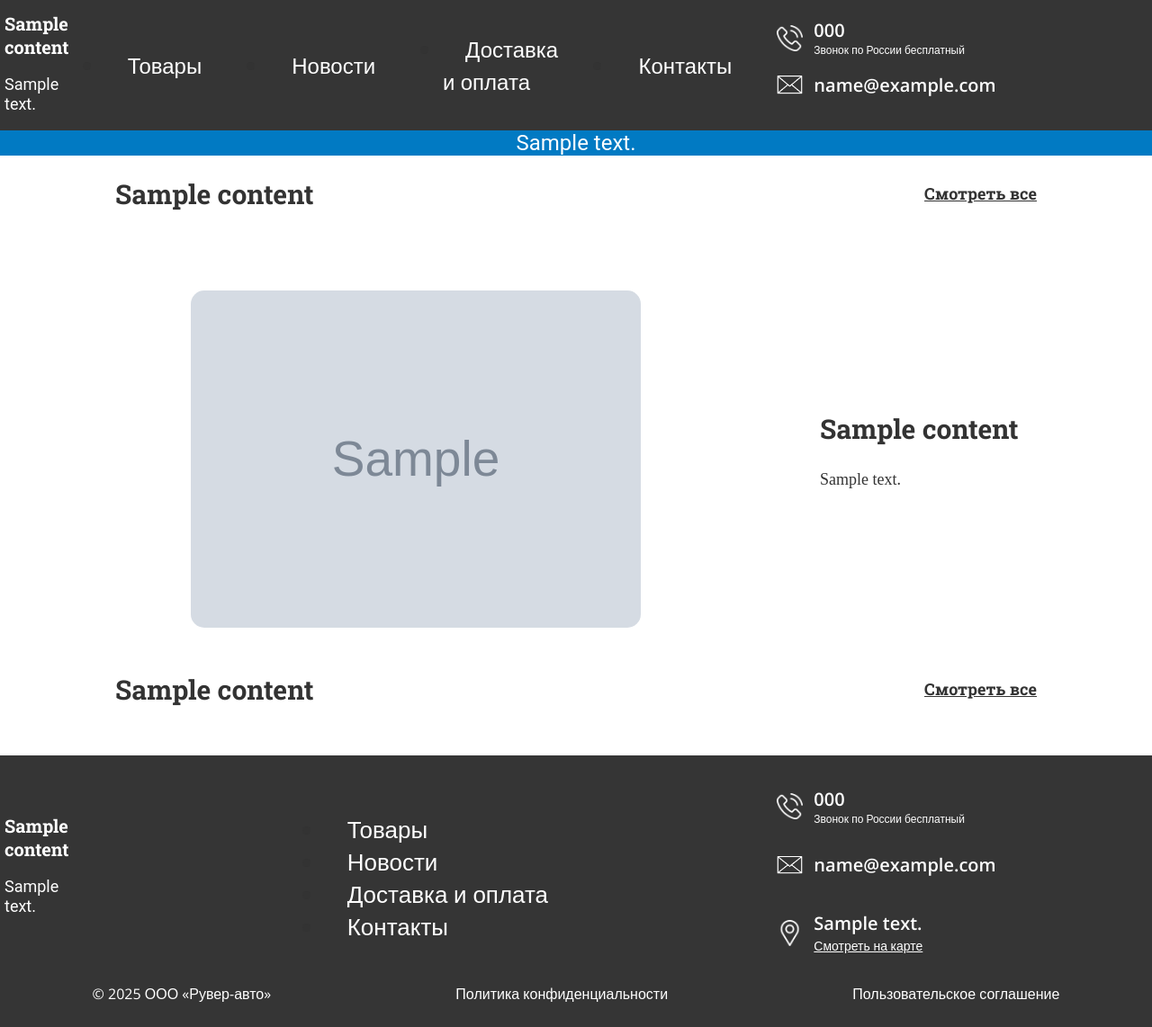
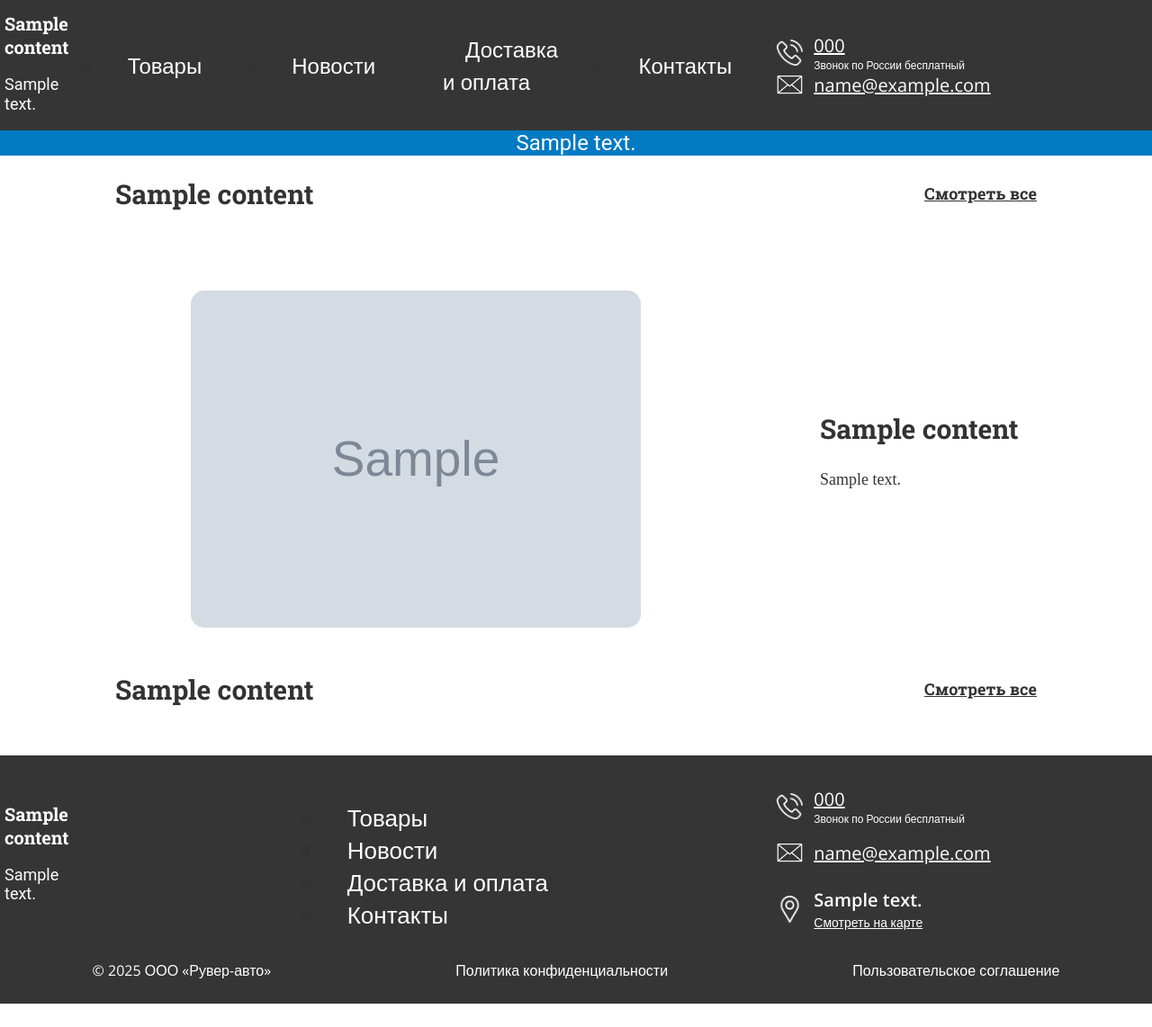
Before and after one commit to kanisimoff44/RuverAuto, a Python web app: template app/templates/main.html in a window 1280 px wide. Shown: the whole page at 90% size. After the commit the page ends 1116 px from the top, so only its background shows below. Run offline with Jinja, Linux system fonts and the light colour scheme; the template is opened without the code that fills it: most values are stand-ins (such as "Sample title", 1, 10 or a date in 2020); grey boxes marked "Sample" are stand-in pictures.

Commit message:
clickable phone and email [dev]

```diff
--- a/app/templates/base.html
+++ b/app/templates/base.html
@@ -70,7 +70,7 @@
               {% if content.phone %}
                 <img src="{{ url_for('static', path='images/phone.png') }}" alt="phone-icon" class="phone-icon">
                 <div class="info-phone">
-                  <h1 class="phone">{{ content.phone }}</h1>
+                  <a href="tel: {{ content.phone }}" class="phone">{{ content.phone }}</a>
                   <p class="phone-desc">Звонок по России бесплатный</p>
                 </div>
               {% endif %}
@@ -80,7 +80,7 @@
             <li class="header__info-email">
               {% if content.email %}
                 <img src="{{ url_for('static', path='images/email.png')}}" alt="email-icon" class="email-icon">
-                <h2 class="email">{{ content.email }}</h2>
+                <a href="mailto: {{ content.email }}" class="email">{{ content.email }}</a>
               {% endif %}
             </li>
           </ul>
@@ -143,7 +143,7 @@
               {% if content.phone %}
                 <img src="{{ url_for('static', path='images/phone.png') }}" alt="phone-icon" class="phone-icon">
                 <div class="info-phone">
-                  <h1 class="phone">{{ content.phone }}</h1>
+                  <a href="tel: {{ content.phone }}" class="phone">{{ content.phone }}</a>
                   <p class="phone-desc">Звонок по России бесплатный</p>
                 </div>
               {% endif %}
@@ -153,7 +153,7 @@
             <li class="footer__info-email">
               {% if content.email %}
                 <img src="{{ url_for('static', path='images/email.png')}}" alt="email-icon" class="email-icon">
-                <h1 class="email">{{ content.email }}</h1>
+                <a href="mailto: {{ content.email }}" class="email">{{ content.email }}</a>
               {% endif %}
             </li>
 
```
Also changed, not shown: 1 other file.
